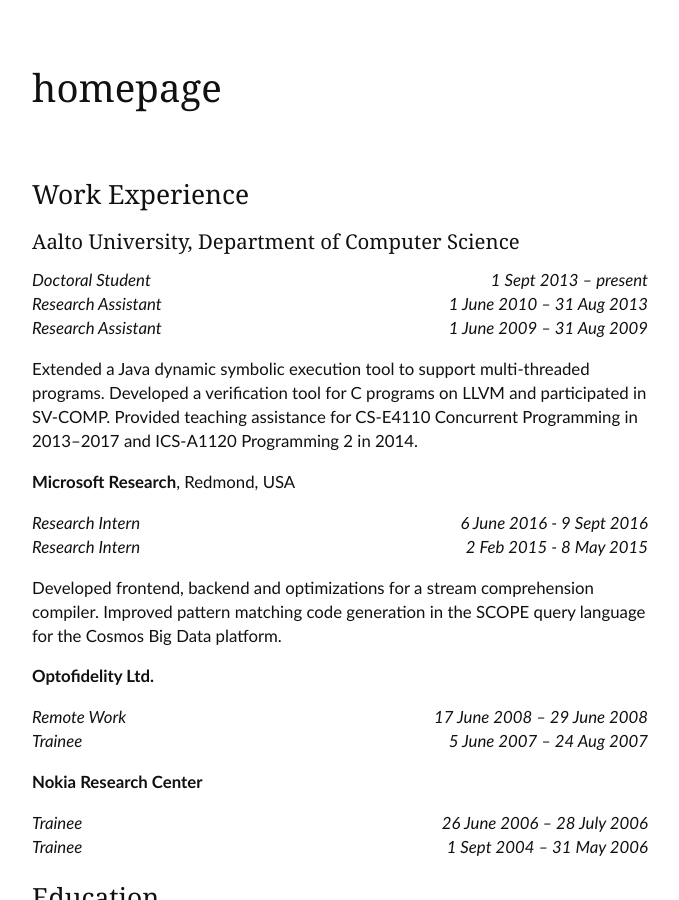
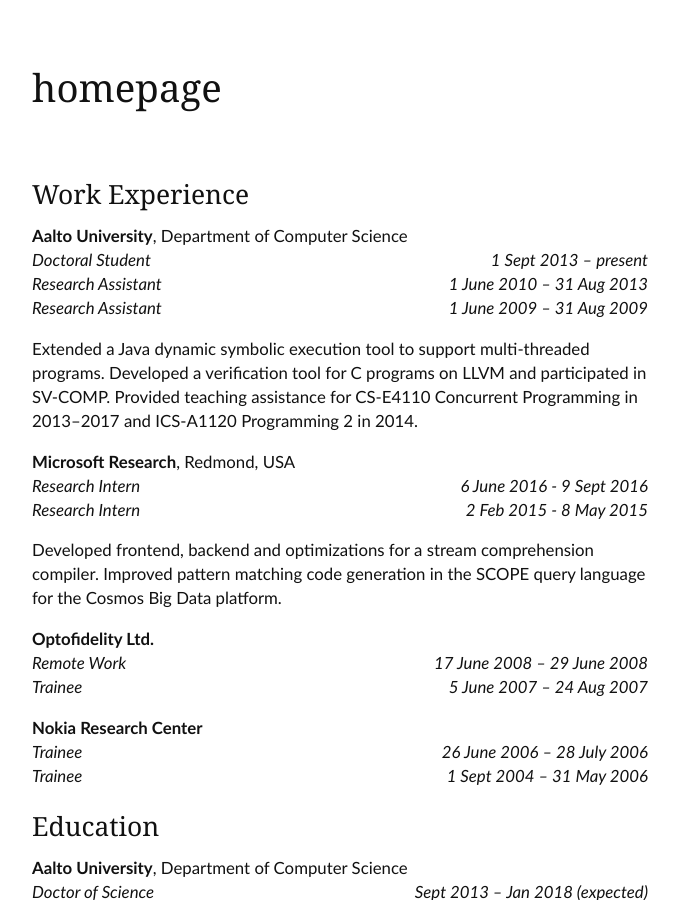
Before and after one commit to OlliSaarikivi/homepage, a Jekyll site: the page built from cv.md, in a window 1280 px wide and 900 px high. Shown: the whole window, without its empty margins (128-807 px from the left). Built offline with Jekyll 4.4.1, drawn with Linux system fonts in a browser that asks for light colours; our own code applies the rules of GitHub Pages for plain Markdown files; the repository's description, which GitHub fills in, is left out.

Commit message:
Update cv.md

```diff
--- a/cv.md
+++ b/cv.md
@@ -4,8 +4,7 @@
 
 ## Work Experience
 
-### Aalto University, Department of Computer Science
-
+**Aalto University**, Department of Computer Science
 *Doctoral Student* <span style="float:right;">*1 Sept 2013 – present*</span>
 *Research Assistant* <span style="float:right;">*1 June 2010 – 31 Aug 2013*</span>
 *Research Assistant* <span style="float:right;">*1 June 2009 – 31 Aug 2009*</span>
@@ -13,31 +12,26 @@
 Extended a Java dynamic symbolic execution tool to support multi-threaded programs. Developed a verification tool for C programs on LLVM and participated in SV-COMP. Provided teaching assistance for CS-E4110 Concurrent Programming in 2013–2017 and ICS-A1120 Programming 2 in 2014.
 
 **Microsoft Research**, Redmond, USA
-
 *Research Intern* <span style="float:right;">*6 June 2016 - 9 Sept 2016*</span>
 *Research Intern* <span style="float:right;">*2 Feb 2015 - 8 May 2015*</span>
 
 Developed frontend, backend and optimizations for a stream comprehension compiler. Improved pattern matching code generation in the SCOPE query language for the Cosmos Big Data platform.
 
 **Optofidelity Ltd.**
-
 *Remote Work* <span style="float:right;">*17 June 2008 – 29 June 2008*</span>
 *Trainee* <span style="float:right;">*5 June 2007 – 24 Aug 2007*</span>
 
 **Nokia Research Center**
-
 *Trainee* <span style="float:right;">*26 June 2006 – 28 July 2006*</span>
 *Trainee* <span style="float:right;">*1 Sept 2004 – 31 May 2006*</span>
 
 ## Education
 
 **Aalto University**, Department of Computer Science
-
 *Doctor of Science* <span style="float:right;">*Sept 2013 – Jan 2018 (expected)*</span>
 *Master of Science* <span style="float:right;">*Sept 2011 – Aug 2013*</span>
 
 **Helsinki University**, Department of Computer Science
-
 *Bachelor of Science* <span style="float:right;">*Sept 2007 – Apr 2011*</span>
 
 ## Publications
```
